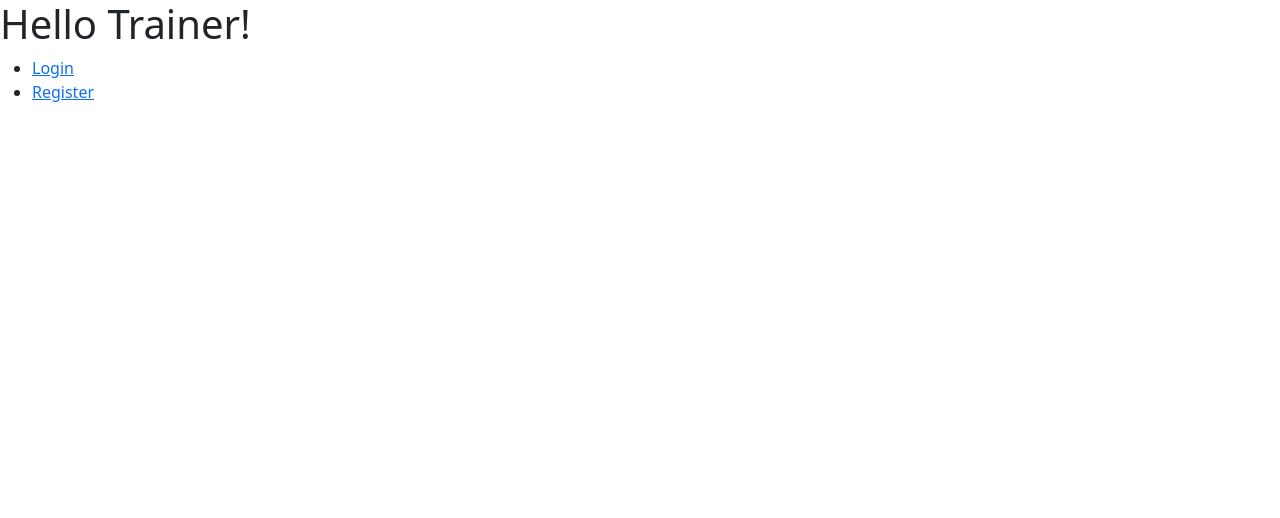
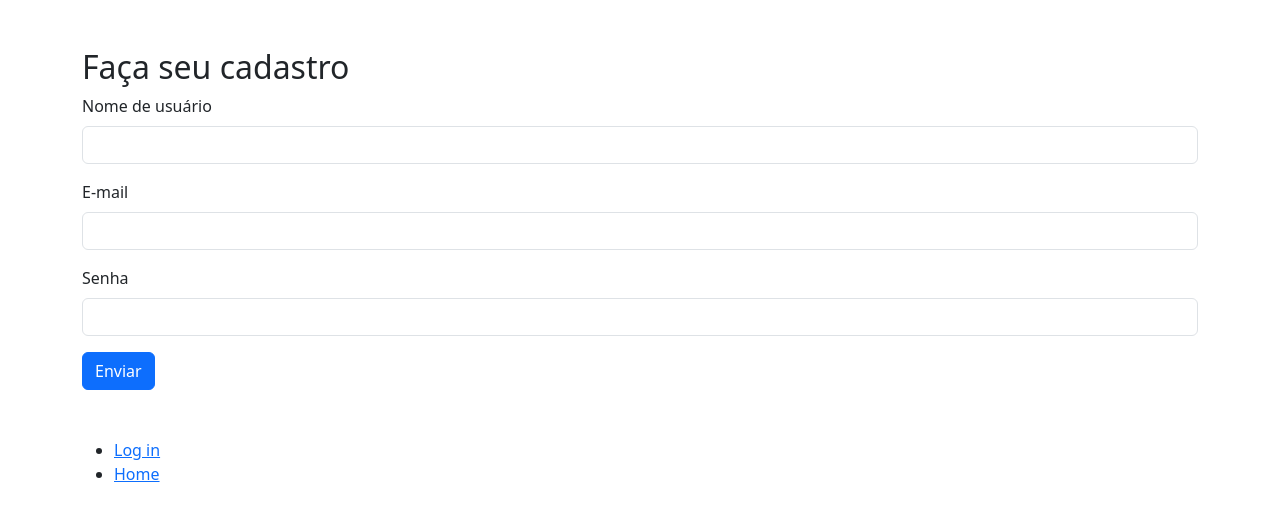
Before and after one commit to mhpillonetto/movimentto-frontend, a React (Create React App) app: page /cadastro in a window 1280 px wide. Shown: the top 518 px of the page. Built offline with nearby package versions, Linux system fonts and the light colour scheme.

Commit message:
edit: cleanup from boilerplate

```diff
--- a/src/components/form/loginForm.tsx
+++ b/src/components/form/loginForm.tsx
@@ -57,7 +57,7 @@
     <form onSubmit={handleSubmit}>
       <div className="mb-3">
         <label htmlFor="exampleInputUsername" className="form-label">
-          Username
+          Nome de usuário
         </label>
         <input
           type="text"
@@ -72,7 +72,7 @@
 
       <div className="mb-3">
         <label htmlFor="exampleInputPassword1" className="form-label">
-          Password
+          Senha
         </label>
         <input
           type="password"
@@ -85,7 +85,7 @@
         />
       </div>
       <button type="submit" className="btn btn-primary">
-        Submit
+        Enviar
       </button>
     </form>
   )
--- a/src/components/form/registerForm.tsx
+++ b/src/components/form/registerForm.tsx
@@ -58,7 +58,7 @@
     <form onSubmit={handleSubmit}>
       <div className="mb-3">
         <label htmlFor="exampleInputUsername" className="form-label">
-          Username
+          Nome de usuário
         </label>
         <input
           type="text"
@@ -73,7 +73,7 @@
 
       <div className="mb-3">
         <label htmlFor="exampleInputEmail1" className="form-label">
-          Email address
+          E-mail
         </label>
         <input
           type="email"
@@ -88,7 +88,7 @@
 
       <div className="mb-3">
         <label htmlFor="exampleInputPassword1" className="form-label">
-          Password
+          Senha
         </label>
         <input
           type="password"
@@ -101,7 +101,7 @@
         />
       </div>
       <button type="submit" className="btn btn-primary">
-        Submit
+        Enviar
       </button>
     </form>
   )
--- a/src/pages/Home/index.tsx
+++ b/src/pages/Home/index.tsx
@@ -1,23 +1,31 @@
+import axios from 'axios'
 import React from 'react'
-import { Link } from 'react-router-dom'
+import { useNavigate } from 'react-router-dom';
 import Heading from '../../components/Heading'
-import Button from '../../components/ui/button'
 
 const Home = () => {
+  const navigate = useNavigate();
+
+  const handleLogout = () => {
+    axios.get<JSON>("http://localhost:3500/logout", {
+    })
+      .then(function (response) {
+        navigate('/', { replace: true })
+      })
+      .catch(function (error) {
+        console.log(error);
+      })
+  }
+
   return (
-    <>
-      <Heading title={"Hello Trainer!"} />
+    <div className='container mt-5'>
+      <Heading title={"Essa é sua página inicial"} />
       <div>
-        <ul>
-          <li>
-            <Link to="/login" replace={true}>Login</Link>
-          </li>
-          <li>
-            <Link to="/register" replace={true}>Register</Link>
-          </li>
-        </ul>
+        <button className="btn btn-primary mt-5" onClick={handleLogout}>
+          Sair
+        </button>
       </div>
-    </>
+    </div>
   )
 }
 
--- /dev/null
+++ b/src/pages/Landing/index.tsx
@@ -0,0 +1,23 @@
+import React from 'react'
+import { Link } from 'react-router-dom'
+import Heading from '../../components/Heading'
+
+const Landing = () => {
+  return (
+    <div className='container mt-5'>
+      <Heading title={"Bem-vindo!"} />
+      <div>
+        <ul>
+          <li>
+            <Link to="/login" replace={true}>Login</Link>
+          </li>
+          <li>
+            <Link to="/cadastro" replace={true}>Novo Usuário</Link>
+          </li>
+        </ul>
+      </div>
+    </div>
+  )
+}
+
+export default Landing
--- a/src/pages/Login/index.tsx
+++ b/src/pages/Login/index.tsx
@@ -6,17 +6,17 @@
 const Login = () => {
   return (
     <div className='container mt-5'>
-      <h2>Log in</h2>
+      <h2>Entre na plataforma</h2>
 
       <LoginForm />
 
       <div className='mt-5'>
         <ul>
           <li>
-            <Link to="/register" replace={true}>Register</Link>
+            <Link to="/cadastro" replace={true}>Novo Usuário</Link>
           </li>
           <li>
-            <Link to="/" replace={true}>Home</Link>
+            <Link to="/" replace={true}>Início</Link>
           </li>
         </ul>
       </div>
--- a/src/pages/Pokemons/pokemons.tsx
+++ /dev/null
@@ -1,23 +0,0 @@
-import { useState } from "react";
-import Counter from "../../components/Counter";
-import Heading from "../../components/Heading";
-import List from "../../components/List";
-import { Section } from "../../components/Section";
-
-function Pokemons() {
-  const [count, setCount] = useState(1)
-
-  return (
-    <>
-      <Heading title={"Hello Trainer!"} />
-      <Section>Example Section</Section>
-      <Counter setCount={setCount}>Count is {count}</Counter>
-      <List
-        items={["Pikachu", "Charmander", "Mew"]}
-        render={(item: string) => <span>{item}</span>}
-      ></List>
-    </>
-  )
-}
-
-export default Pokemons;
--- a/src/pages/Register/index.tsx
+++ b/src/pages/Register/index.tsx
@@ -6,7 +6,7 @@
 const Register = () => {
   return (
     <div className='container mt-5'>
-      <h2>Register here</h2>
+      <h2>Faça seu cadastro</h2>
 
       <RegisterForm />
 
```
Also changed, not shown: src/index.tsx (+7 -7 lines), 1 other file (tests, documents, lock files or other folders).
